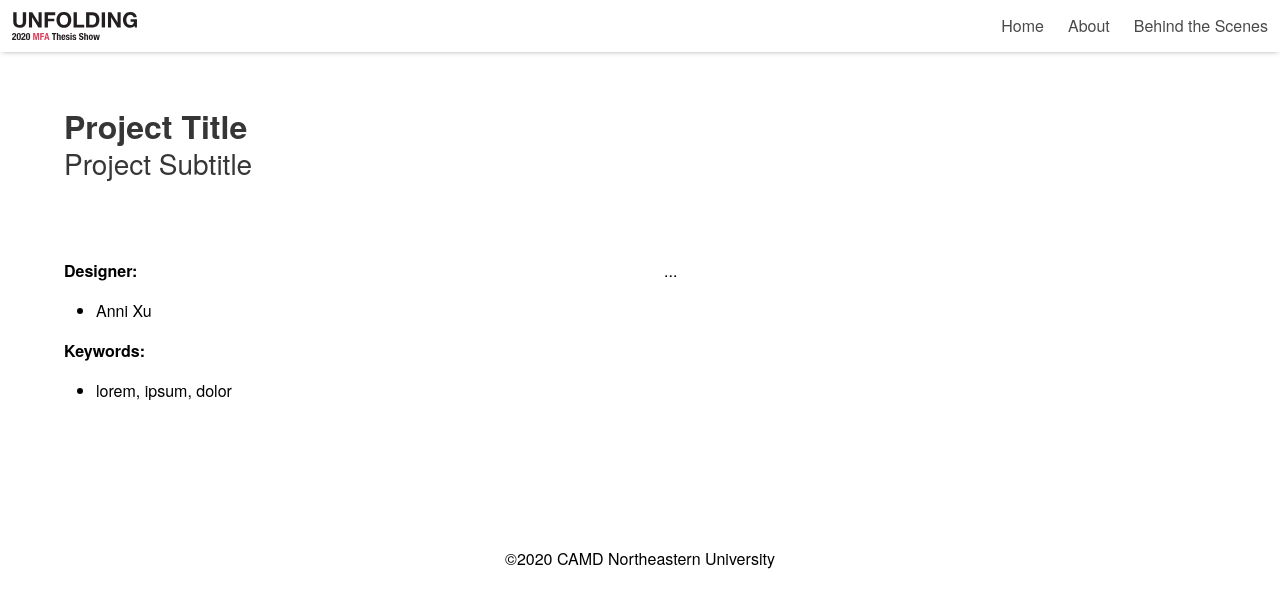
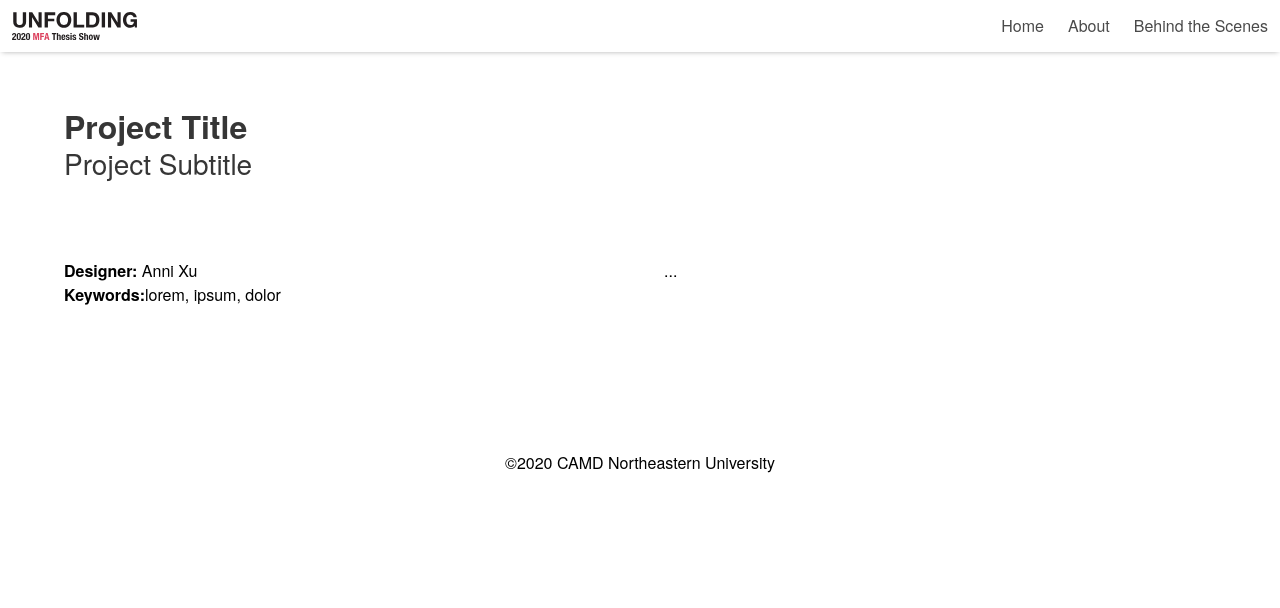
Before and after one commit to camdmfa/exhibition2020, a Jekyll site: the page built from _projects/anni.html, in a window 1280 px wide. Shown: the top 608 px of the page. Built offline with Jekyll 4.4.1, drawn with Linux system fonts in a browser that asks for light colours.

Commit message:
houji commit

```diff
--- a/_includes/projectdata.html
+++ b/_includes/projectdata.html
@@ -3,30 +3,23 @@
 
 {% if page.designer != nil %}
 <b>Designer:</b>
-<ul>
-		<li>
-		{{ page.designer }}<br>
-		</li>
-</ul>
+{{ page.designer }}<br>
+{% endif %}
+
+{% if page.advisor != nil %}
+<b>Advisor:</b>
+{{ page.advisor }}<br>
 {% endif %}
 
 {% if page.keywords != nil %}
-<b>Keywords:</b>
-<ul>
-		<li>
-		{{ page.keywords }}<br>
-		</li>
-</ul>
+<b>Keywords:</b>{{ page.keywords }}
+<br>
 {% endif %}
 
 {% if page.extlinktitle != nil and page.extlinkurl != nil %}
 <b>Extended Materials:</b>
-<ul>
-		<li>
-			<a href="{{ page.extlinkurl }}">
-			{{ page.extlinktitle }}</a><br>
-		</li>
-</ul>
+<a href="{{ page.extlinkurl }}">
+{{ page.extlinktitle }}</a><br>
 {% endif %}
 
 </p>
--- a/_projects/arushi.html
+++ b/_projects/arushi.html
@@ -31,7 +32,6 @@ extlinkurl: "https://www.arushisingh.net"
 </div>
 <div class="flow-full"> <img src="{{ site.baseurl }}/assets/images/arushi/cover.jpg" alt="Experiment expt-1-whole">
 	<figcaption>'Bol' or verbal notations for the 'Paran judi Aamad'. The bol are in two distinct parts – the Paran and the Aamad. </figcaption>
-	<br>
 	<p>My approach to this thesis is a visualization design exploration where I carry out multiple visualization experiments. This could be a valuable technique allowing information designers to not only challenge the existing knowledge of a phenomena (i.e. dance performance in this case) but also experience the phenomena by generating data in real time. I conducted these explorations using three inexpensive methods – tracing paint on paper, long exposure photography, and triaxial motion sensors to capture movement in Kathak dance.</p>
 	<p>For the purpose of this thesis, I have used a sample choreography by Guru Pali Chandra called "Paran judi Aamad". The detailed bols and choreography for this composition can be found in her online Kathak curriculum at <a href="https://www.learnkathakonline.com/learnkathakonline.com">Learn Kathak
 			Online</a> </p>
--- a/assets/css/style.css
+++ b/assets/css/style.css
@@ -140,14 +140,16 @@ figcaption {
   height: 100%;
 }
 
-ul {
-	  list-style: none;
-	  padding-left: 0;
+.newTag {
+	list-style: none;
+	margin: 0;
+	overflow: hidden;
+	padding: 0;
 }
 
-/* .tags li {
+.newTag li {
   float: left;
-} */
+}
 
 /*flow layout--------------------------------------------*/
 
```
Also changed, not shown: other parts of _projects/arushi.html (+1 -0 lines), 11 other files.
